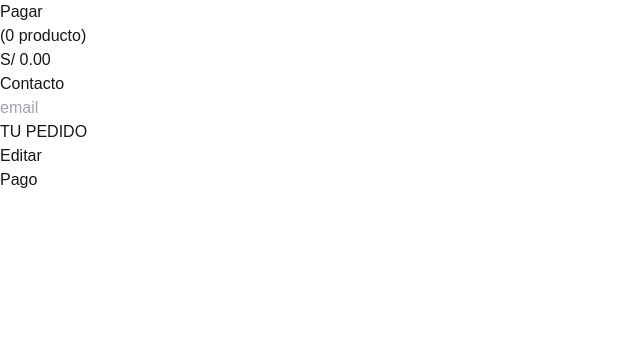
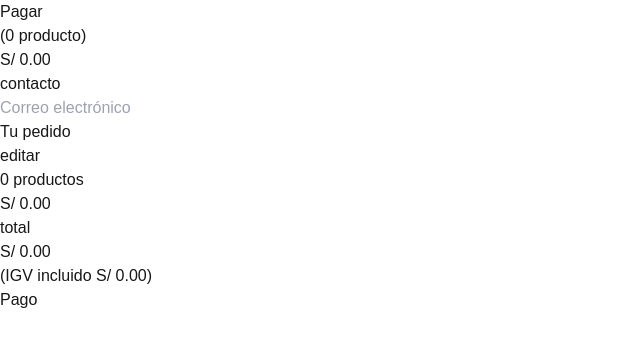
Before and after one commit to herlessdev/adidas-replica, a Next.js app: page /checkout in a window 1280 px wide. Shown: the top 346 px of the page, without its empty margins (0-640 px from the left). Built offline with nearby package versions, Linux system fonts and the light colour scheme.

Commit message:
feat(checkout): add page checkout

```diff
--- a/src/app/checkout/checkout-button.tsx
+++ b/src/app/checkout/checkout-button.tsx
@@ -1,21 +1,23 @@
 "use client";
 
-import { useCart } from "@/context/carProvider";
+interface Props {
+  items: {
+    id: string;
+    title: string;
+    quantity: number;
+    unit_price: number;
+    currency_id: string;
+  }[];
+}
 
-export default function CheckoutButton() {
-  const { cart } = useCart();
-  console.log(cart);
-
+export default function CheckoutButton({ items }: Props) {
   const handlePay = async () => {
     const res = await fetch(`/api/checkout/mercadopago`, {
       method: "POST",
       headers: {
         "Content-Type": "application/json",
       },
-      body: JSON.stringify({
-        title: "Producto de prueba",
-        price: 100,
-      }),
+      body: JSON.stringify({ items }),
     });
 
     if (!res.ok) {
--- a/src/app/checkout/client-page.tsx
+++ b/src/app/checkout/client-page.tsx
@@ -4,19 +4,22 @@ import { useCart } from "@/context/carProvider";
 import { useMemo } from "react";
 import CheckoutButton from "./checkout-button";
 import Link from "next/link";
+import { Checkout } from "@/interface/dictionary";
 
-// eslint-disable-next-line @typescript-eslint/no-explicit-any
-export default function ClientPage({ dictionary }: any) {
+interface Props {
+  dictionary: Checkout;
+}
+
+export default function ClientPage({ dictionary }: Props) {
   const { cart } = useCart();
 
-  console.log(cart);
   const checkoutResume = useMemo(() => {
     const totalItems = cart.reduce((acc, item) => acc + item.quantity, 0);
     const totalPrice = cart.reduce(
       (acc, item) => acc + (item?.offert ?? item?.price) * item.quantity,
       0
     );
-    const igv = parseFloat((totalPrice * 0.18).toFixed(2)); // si aplicás 18%
+    const igv = ((totalPrice / 118) * 18).toFixed(2); // si aplicás 18%
 
     return {
       totalItems,
@@ -26,7 +29,8 @@ export default function ClientPage({ dictionary }: any) {
         id: item.id,
         title: item.name,
         quantity: item.quantity,
-        unit_price: item.price,
+        unit_price: item?.offert ?? item?.price,
+        currency_id: "PEN",
       })),
     };
   }, [cart]);
@@ -49,23 +53,42 @@ export default function ClientPage({ dictionary }: any) {
       <div className="flex w-full justify-between px-28">
         <div className="flex flex-col flex-1">
           <label className="flex flex-col gap-10">
-            <p className="uppercase font-bold text-lg">Contacto</p>
+            <p className="uppercase font-bold text-lg">
+              {dictionary?.contact?.name}
+            </p>
             <input
-              placeholder="email"
+              placeholder={dictionary?.contact?.email}
               className="self-start px-3 py-2 border-[1px] border-black/50"
             />
           </label>
         </div>
         <div className="flex flex-col flex-1 pl-[34%]">
           <div className="flex justify-between text-lg font-bold uppercase">
-            <p>TU PEDIDO</p>
-            <Link href={"/cart"} className="underline text-sm tracking-wider">
-              Editar
+            <p>{dictionary?.order?.name}</p>
+            <Link
+              href={"/cart"}
+              className="capitalize underline text-sm tracking-wider"
+            >
+              {dictionary?.order?.edit}
             </Link>
           </div>
+          <div className="flex justify-between mt-6">
+            <p>
+              {checkoutResume?.totalItems}{" "}
+              {checkoutResume?.totalItems === 1
+                ? dictionary?.totalItems?.one
+                : dictionary?.totalItems?.many}
+            </p>
+            <p>S/ {checkoutResume?.totalPrice.toFixed(2)}</p>
+          </div>
+          <div className="flex justify-between font-bold mt-6">
+            <p className="capitalize">{dictionary?.order?.total}</p>
+            <p>S/ {checkoutResume?.totalPrice.toFixed(2)}</p>
+          </div>
+          <p className="text-black/50 text-base">{`(${dictionary?.order?.igv} S/ ${checkoutResume?.igv})`}</p>
         </div>
       </div>
-      <CheckoutButton />
+      <CheckoutButton items={checkoutResume?.items} />
     </section>
   );
 }
--- a/src/locales/es.json
+++ b/src/locales/es.json
@@ -81,6 +81,12 @@
     "contact": {
       "name": "contacto",
       "email": "Correo electrónico"
+    },
+    "order": {
+     "name": "Tu pedido",
+     "edit": "editar",
+     "total": "total",
+     "igv": "IGV incluido"
     }
   },
   "footer": {
```
Also changed, not shown: src/app/api/checkout/mercadopago/route.tsx (+1 -9 lines), src/interface/dictionary.d.ts (+11 -1 lines).
